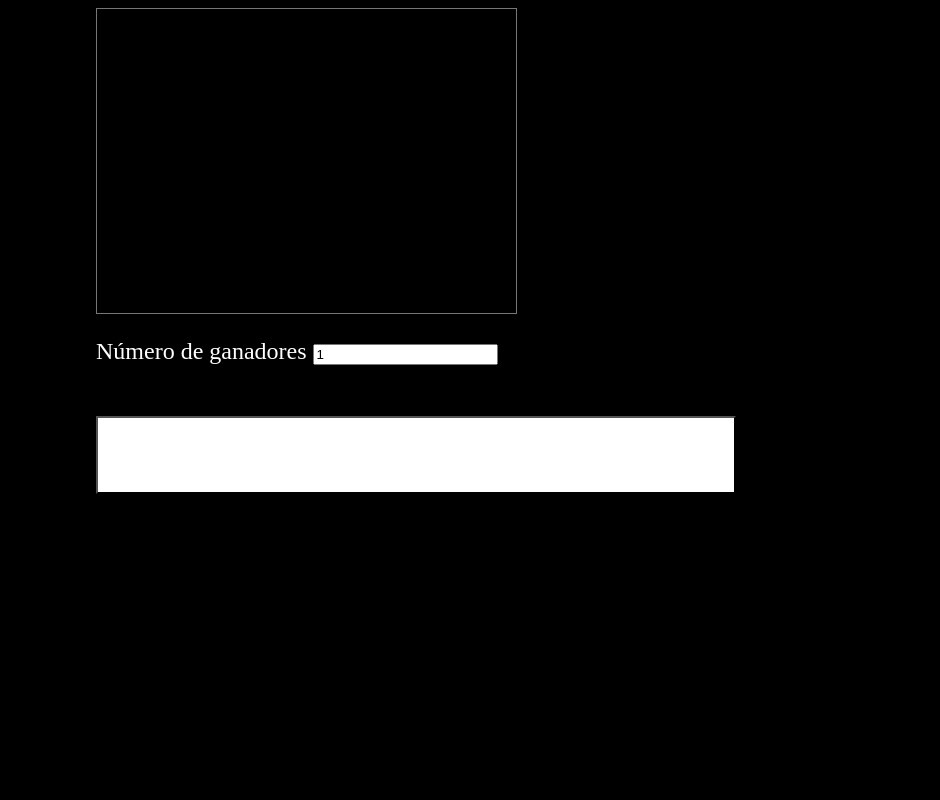
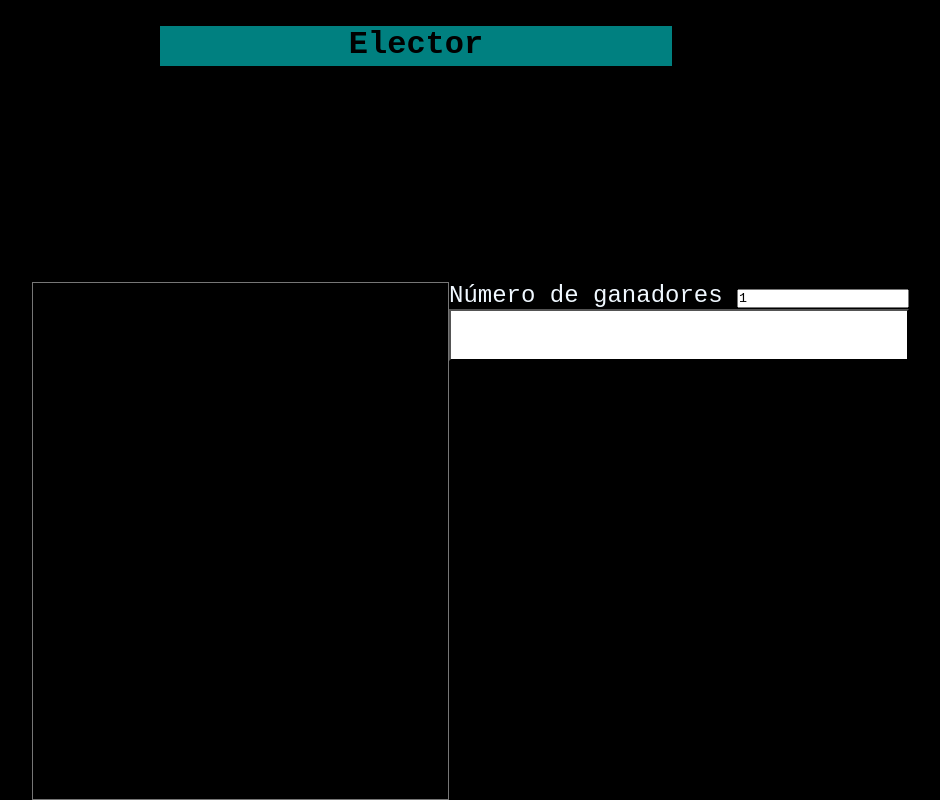
Before and after one commit to A-L-V/A-L-V.github.io, a plain HTML site: page index.html in a window 1280 px wide. Shown: the whole page, without its empty margins (224-1164 px from the left). Drawn offline with Linux system fonts and the light colour scheme.

Commit message:
Prceso
...

```diff
--- a/Aleatorio.js
+++ b/Aleatorio.js
@@ -1,14 +1,18 @@
 let text = document.getElementById("text");
 let evento = document.getElementById("evento");
-let winners = document.getElementById("winners");
-let nGanadores = document.getElementById("nGanadores");
+let mostrar = document.getElementById("mostrar");
+let nGanadores = document.getElementById("nGanadores");7
 
 evento.addEventListener("click", function(){
+    mostrar.innerHTML = " ";
     let array = proDatos();
     let n = nGanadores.value;
     let ganadores = [];
-    for(let i = 1; i <= n; i++){
+    for(let i = 0; i < n; i++){
         eleccion(array,ganadores);
+    }
+    for(let i in ganadores){
+        mostrar.innerHTML = mostrar.innerHTML + ganadores[i]
     }
 })
 
@@ -23,12 +27,16 @@ function eleccion(array, ganadores){
             ganadores.push(array[i]);
         }
     }
-    let borrar = array.indexOf(ganadores[(ganadores.length - 1)]);
-    array.splice(borrar,1);
+    let limpiar = array.indexOf(ganadores[(ganadores.length - 1)]);
+    array.splice(limpiar,1);
     return ganadores;
 }
 
 function proDatos(){
     let datos = text.value.split("\n");
+    console.log(datos)
+    var a = datos.find( elemento => elemento == "");
+    console.log(a)
+    console.log(datos)
     return datos;
 }
--- a/Aletorio.css
+++ b/Aletorio.css
@@ -1,16 +1,30 @@
-body{
-    margin-left: 25%;
-    background-color: red;
-    margin-right: 25%;
+*{
+    padding: 0px;
+    margin: 0px;
+    font-family: 'Courier New', Courier, monospace;
 }
 
-div{
-    background-color: black;
-    color: white;
+body{
+    display: flex;
+    flex-wrap: wrap;
+    background-color: rgb(0,0,0);
 }
+
+h1{
+    text-align: center;
+    text-anchor: unset;
+    background-color: teal;
+    width: 40%;
+    height: 5%;
+    margin-top: 2%;
+    margin-left: 30%;
+}
+
 textarea{
     resize: none;
     background-color: rgb(0,0,0);
+    color: white;
+    margin-left: 20%;
 }
 button{
     background-color: white;
--- a/index.html
+++ b/index.html
@@ -1,21 +1,23 @@
 <html>
     <head>
         <link href="Aletorio.css" rel="stylesheet" type="text/css"></style>
+        <meta name="viewport" content="width=device-width, initial-scale=1.0">
     </head>
-    <body style="background-color: black;">
+    <body>
+        <p>
+            <h1>Elector</h1>
+        </p>
+        <textarea id="text" cols="50%" rows="20%"></textarea>
+
         <div>
-            <textarea id="text" cols="50" rows="20" ></textarea>
-            </br>
-
             <div id="numeros">
-                <p> Número de ganadores
+                <p style="color: aliceblue;"> Número de ganadores
                 <input type="number" id="nGanadores" value="1"/>
                 </p>
-                </br>
             </div>
 
             <button id="evento"></button>
-            <p id="winners"></p>
+            <p id="mostrar" style="color: aliceblue;"></p>
         </div>
         <script src="Aleatorio.js"></script>
     </body>
```
